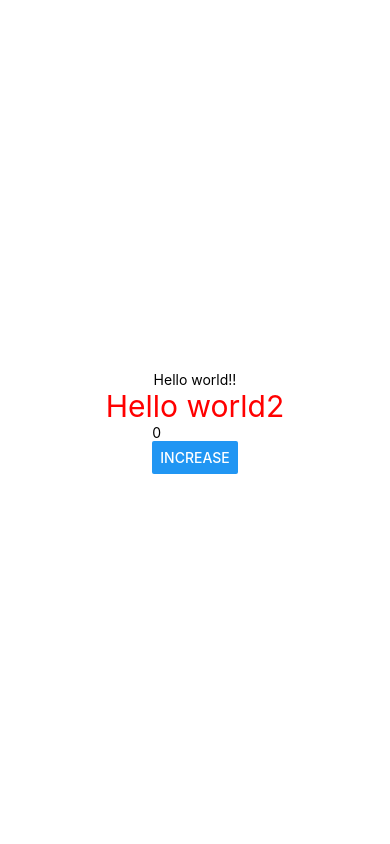
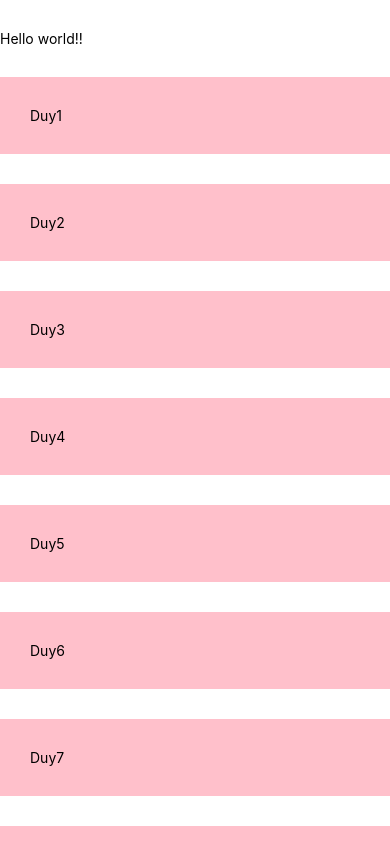
Before and after one commit to thduy2003/RN, a React Native app: screen / in a window 390 px wide. Built offline with nearby package versions, Linux system fonts and the light colour scheme.

Commit message:
scrollview

```diff
--- a/App.tsx
+++ b/App.tsx
@@ -1,17 +1,39 @@
 import { StatusBar } from "expo-status-bar";
 import { useState } from "react";
-import { Button, StyleSheet, Text, View } from "react-native";
+import { Button, ScrollView, StyleSheet, Text, View } from "react-native";
 
 export default function App() {
-  const [count, setCount] = useState<number>(0);
+  const [students, setStudents] = useState([
+    { id: 1, name: "Duy1" },
+    { id: 2, name: "Duy2" },
+    { id: 3, name: "Duy3" },
+    { id: 4, name: "Duy4" },
+    { id: 5, name: "Duy5" },
+    { id: 6, name: "Duy6" },
+    { id: 7, name: "Duy7" },
+    { id: 8, name: "Duy8" },
+    { id: 9, name: "Duy9" },
+    { id: 10, name: "Duy10" },
+  ]);
   return (
     <View style={styles.container}>
-      <Text>Hello world!!</Text>
-      <Text style={styles.hello}>Hello world2</Text>
-      <View>
-        <Text>{count}</Text>
-        <Button title='Increase' onPress={() => setCount(count + 1)} />
-      </View>
+      <Text style={{ paddingVertical: 30 }}>Hello world!!</Text>
+      <ScrollView>
+        {students.map((item) => {
+          return (
+            <View
+              key={item.id}
+              style={{
+                padding: 30,
+                backgroundColor: "pink",
+                marginBottom: 30,
+              }}
+            >
+              <Text>{item.name}</Text>
+            </View>
+          );
+        })}
+      </ScrollView>
     </View>
   );
 }
@@ -20,8 +42,6 @@ const styles = StyleSheet.create({
   container: {
     flex: 1,
     backgroundColor: "#fff",
-    alignItems: "center",
-    justifyContent: "center",
   },
   hello: {
     fontSize: 30,
```
